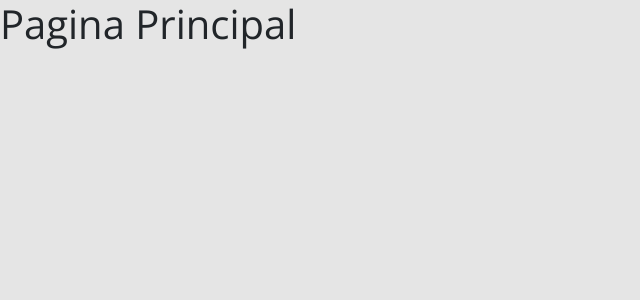
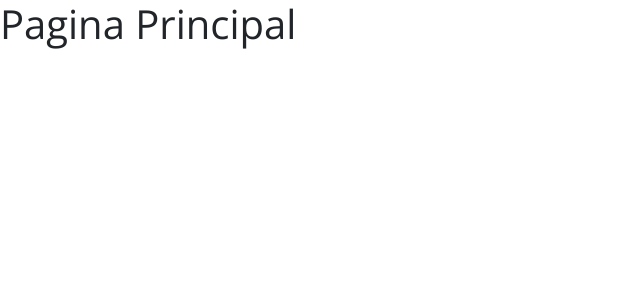
Before and after one commit to PatriciaRuffino/dsmovie, a React (Create React App) app in the folder frontend/: page / in a window 1280 px wide. Shown: the top 300 px of the page, without its empty margins (0-640 px from the left). Built offline with nearby package versions, Linux system fonts and the light colour scheme.

Commit message:
Bootstrap

```diff
--- a/frontend/src/index.css
+++ b/frontend/src/index.css
@@ -1,7 +1,7 @@
 @import url('https://fonts.googleapis.com/css2?family=Open+Sans:wght@400;700&display=swap');
 
 :root {
-  --color-primary: #4D41C0;
+  --color-primary: #e50914;
 }
 
 * {
@@ -10,7 +10,7 @@
 }
 
 html, body {
-    background-color: #E5E5E5;
+    background-color: #E8E8E8cd ..;
 }
 
 a, a:hover {
```
